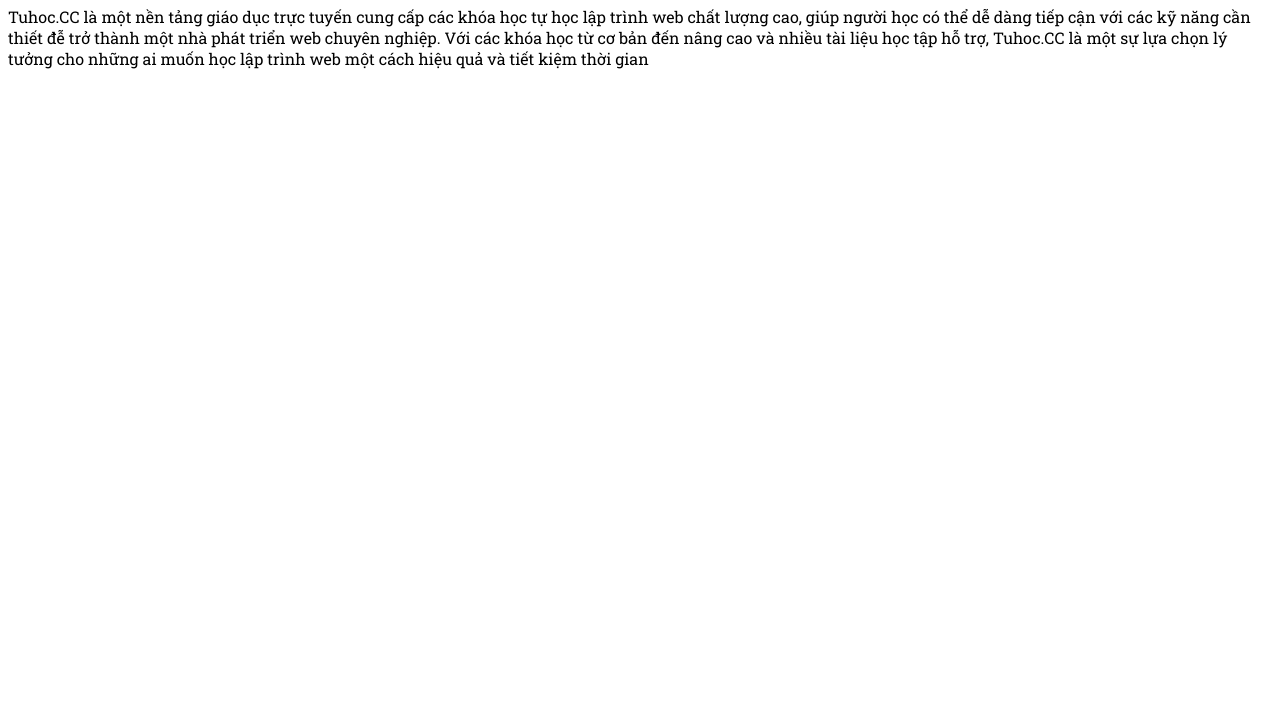
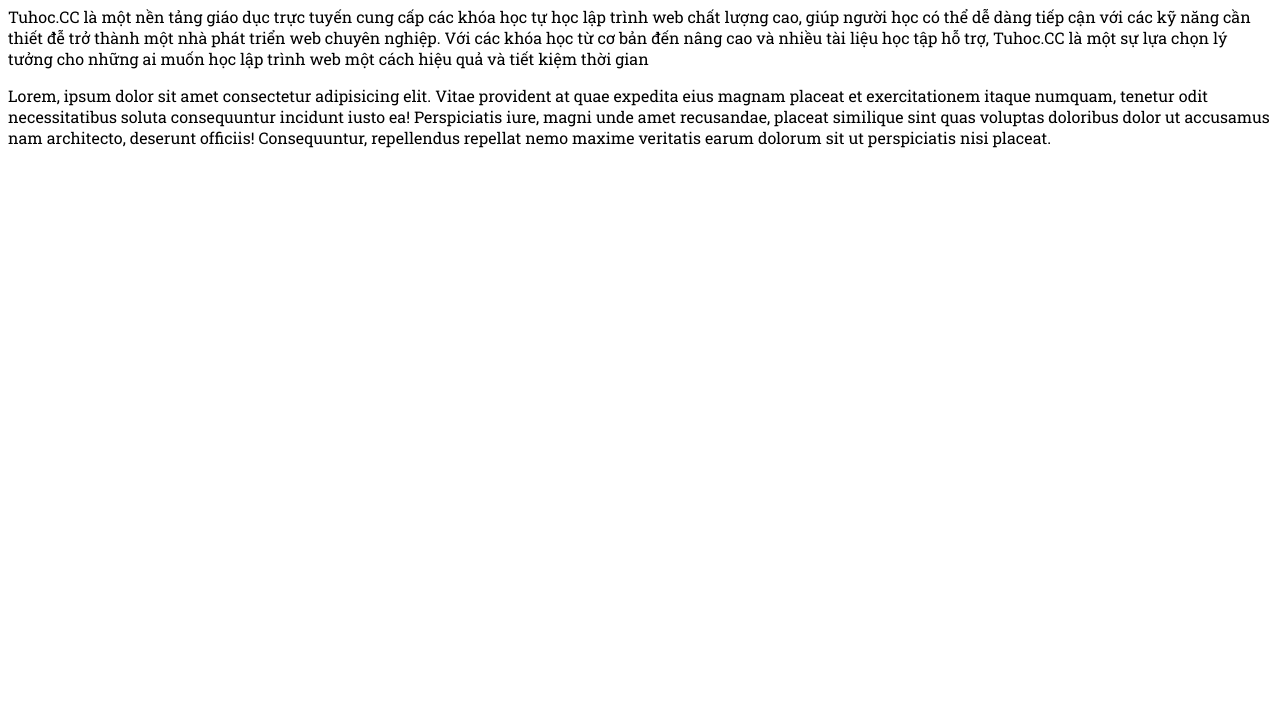
Before and after one commit to thanhvinh522/project_bai_60_test_font, a plain HTML site: page index.html in a window 1280 px wide. Shown: the part 75-800 px from the top of the page. Drawn offline with Linux system fonts and the light colour scheme.

Commit message:
sửa đổi lần 1 thêm thẻ p

```diff
--- a/index.html
+++ b/index.html
@@ -25,5 +25,14 @@
       Tuhoc.CC là một sự lựa chọn lý tưởng cho những ai muốn học lập trình web
       một cách hiệu quả và tiết kiệm thời gian
     </p>
+    <p>
+      Lorem, ipsum dolor sit amet consectetur adipisicing elit. Vitae provident
+      at quae expedita eius magnam placeat et exercitationem itaque numquam,
+      tenetur odit necessitatibus soluta consequuntur incidunt iusto ea!
+      Perspiciatis iure, magni unde amet recusandae, placeat similique sint quas
+      voluptas doloribus dolor ut accusamus nam architecto, deserunt officiis!
+      Consequuntur, repellendus repellat nemo maxime veritatis earum dolorum sit
+      ut perspiciatis nisi placeat.
+    </p>
   </body>
 </html>
```
